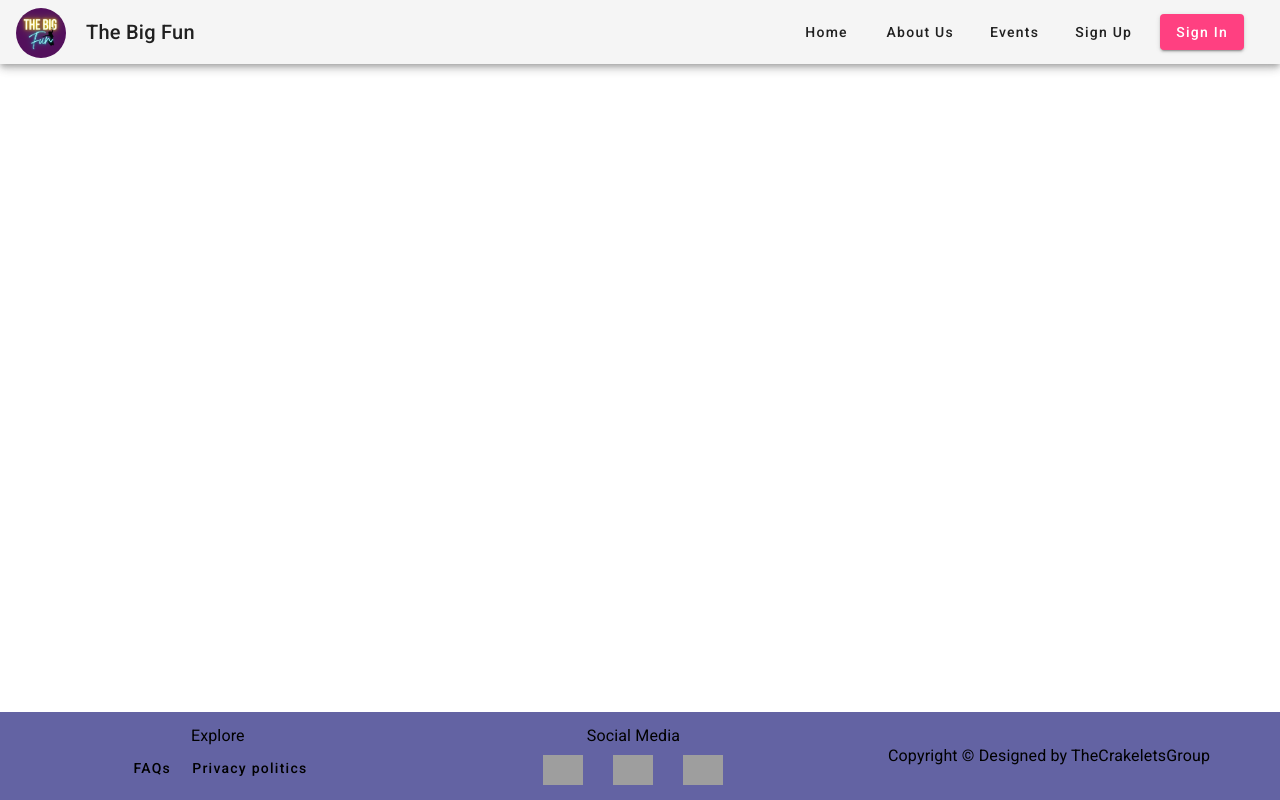
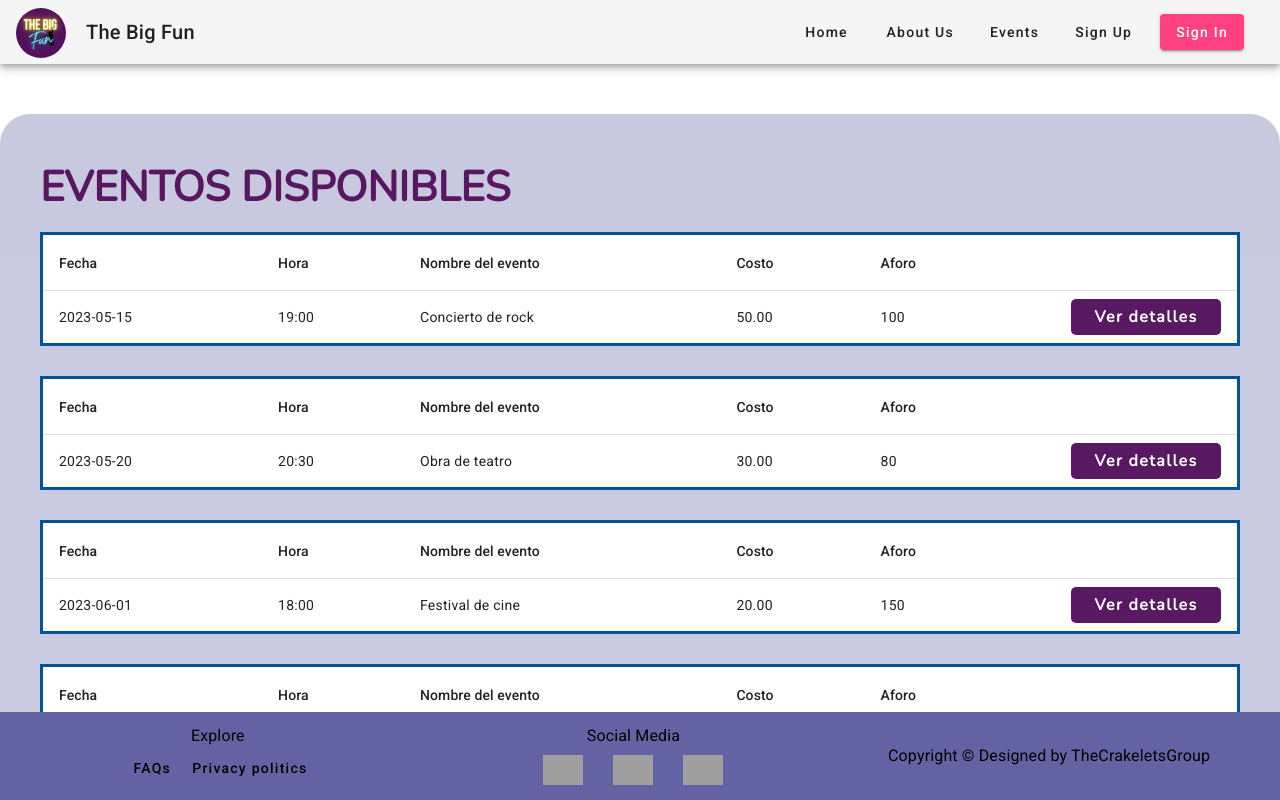
Before and after one commit to CrackeletsGroup-IoT/the-big-fun-web-application, an Angular app: page / in a window 1280 px wide. Built offline with nearby package versions, Linux system fonts and the light colour scheme; grey boxes are pictures that could not be loaded.

Commit message:
feature: view events component implemented

```diff
--- a/src/app/app.component.html
+++ b/src/app/app.component.html
@@ -1,6 +1,6 @@
 <app-nav></app-nav>
 
 
-
+<app-view-events-content></app-view-events-content>
 
 <app-footer-content></app-footer-content>
--- a/src/app/app.module.ts
+++ b/src/app/app.module.ts
@@ -24,6 +24,7 @@ import {MatPaginatorModule} from "@angular/material/paginator";
 import {MatSortModule} from "@angular/material/sort";
 import {MatFormFieldModule} from "@angular/material/form-field";
 import {MatDividerModule} from "@angular/material/divider";
+import { ViewEventsContentComponent } from './event/components/view-events-content/view-events-content.component';
 
 
 @NgModule({
@@ -31,7 +32,8 @@ import {MatDividerModule} from "@angular/material/divider";
     AppComponent,
     FooterContentComponent,
     NavComponent,
-    MainContentComponent
+    MainContentComponent,
+    ViewEventsContentComponent
   ],
 
   imports: [
--- /dev/null
+++ b/src/app/event/components/view-events-content/view-events-content.component.css
@@ -0,0 +1,65 @@
+.background {
+  background: rgba(99, 99, 163, 0.35);
+  border-radius: 30px;
+  height:600px;
+  padding: 40px;
+  max-width: 1200px;
+  margin: 50px auto;
+
+}
+.totalContent{
+  height: 500px;
+  overflow-y: scroll;
+}
+.title h1 {
+  font-family: "Nunito", sans-serif;
+  font-style: normal;
+  font-weight: 800;
+  font-size: 42px;
+  line-height: 57px;
+  color: rgba(83, 16, 92, 0.96);
+  text-align: left;
+  margin-top: 5px;
+}
+.eventsContainer {
+  display: flex;
+  flex-direction: column;
+  margin-bottom: 30px;
+}
+.mat-table{
+  width: 100%;
+  max-width: 1200px;
+}
+button{
+
+  background-color: rgba(83, 16, 92, 0.96);
+  color: white !important;
+  border: none;
+  border-radius: 5px;
+  padding: 10px;
+  font-family: "Nunito", sans-serif;
+  font-style: normal;
+  font-weight: 800;
+  font-size: 16px;
+  cursor: pointer;
+  margin-left: 50px;
+  height: 50px;
+  width: 150px;
+}
+.tableStyle {
+  display: flex;
+  flex-direction: row;
+  justify-content: space-between;
+  align-items: center;
+  margin-top: 30px;
+  margin-bottom: 30px;
+}
+.mat-column-details {
+  width: 150px;
+}
+.mat-header-cell,
+.mat-cell {
+  white-space: nowrap;
+  overflow: hidden;
+  text-overflow: ellipsis;
+}
--- /dev/null
+++ b/src/app/event/components/view-events-content/view-events-content.component.html
@@ -0,0 +1,44 @@
+<link href='https://fonts.googleapis.com/css?family=Nunito' rel='stylesheet'>
+
+<div class="background">
+  <div class="title">
+    <h1>EVENTOS DISPONIBLES</h1>
+  </div>
+  <div class="totalContent">
+    <div *ngFor="let event of events" class="eventsContainer">
+      <table mat-table [dataSource]="[event]" style="border: 3px solid rgba(3, 83, 151, 1); width:1000px">
+        <ng-container matColumnDef="date">
+          <th mat-header-cell *matHeaderCellDef>Fecha</th>
+          <td mat-cell *matCellDef="let element">{{ element.date }}</td>
+        </ng-container>
+        <ng-container matColumnDef="hour">
+          <th mat-header-cell *matHeaderCellDef>Hora</th>
+          <td mat-cell *matCellDef="let element">{{ element.hour }}</td>
+        </ng-container>
+        <ng-container matColumnDef="name">
+          <th mat-header-cell *matHeaderCellDef>Nombre del evento</th>
+          <td mat-cell *matCellDef="let element">{{ element.name }}</td>
+        </ng-container>
+        <ng-container matColumnDef="cost">
+          <th mat-header-cell *matHeaderCellDef>Costo</th>
+          <td mat-cell *matCellDef="let element">{{ element.cost }}</td>
+        </ng-container>
+        <ng-container matColumnDef="aforo">
+          <th mat-header-cell *matHeaderCellDef>Aforo</th>
+          <td mat-cell *matCellDef="let element">{{ element.aforo }}</td>
+        </ng-container>
+
+        <ng-container matColumnDef="details">
+          <th mat-header-cell *matHeaderCellDef></th>
+          <td mat-cell *matCellDef="let element" class="mat-column-details">
+            <button mat-button>Ver detalles</button>
+          </td>
+        </ng-container>
+
+        <tr mat-header-row *matHeaderRowDef="['date', 'hour', 'name', 'cost', 'aforo', 'details']"></tr>
+        <tr mat-row *matRowDef="let row; columns: ['date', 'hour', 'name', 'cost', 'aforo', 'details']"></tr>
+      </table>
+    </div>
+
+  </div>
+</div>
--- /dev/null
+++ b/src/app/event/components/view-events-content/view-events-content.component.ts
@@ -0,0 +1,56 @@
+import { Component } from '@angular/core';
+
+@Component({
+  selector: 'app-view-events-content',
+  templateUrl: './view-events-content.component.html',
+  styleUrls: ['./view-events-content.component.css']
+})
+export class ViewEventsContentComponent {
+  events = [
+    {
+      date: '2023-05-15',
+      hour: '19:00',
+      name: 'Concierto de rock',
+      cost: '50.00',
+      aforo: 100
+    },
+    {
+      date: '2023-05-20',
+      hour: '20:30',
+      name: 'Obra de teatro',
+      cost: '30.00',
+      aforo: 80
+    },
+    {
+      date: '2023-06-01',
+      hour: '18:00',
+      name: 'Festival de cine',
+      cost: '20.00',
+      aforo: 150
+    },
+    {
+      date: '2023-06-15',
+      hour: '21:00',
+      name: 'Concierto de jazz',
+      cost: '40.00',
+      aforo: 120
+    },
+    {
+      date: '2023-06-15',
+      hour: '21:00',
+      name: 'Concierto de jazz',
+      cost: '40.00',
+      aforo: 120
+    },
+    {
+      date: '2023-06-15',
+      hour: '21:00',
+      name: 'Concierto de jazz',
+      cost: '40.00',
+      aforo: 120
+    }
+
+  ];
+
+
+}
```
Also changed, not shown: 1 other file (tests, documents, lock files or other folders).
